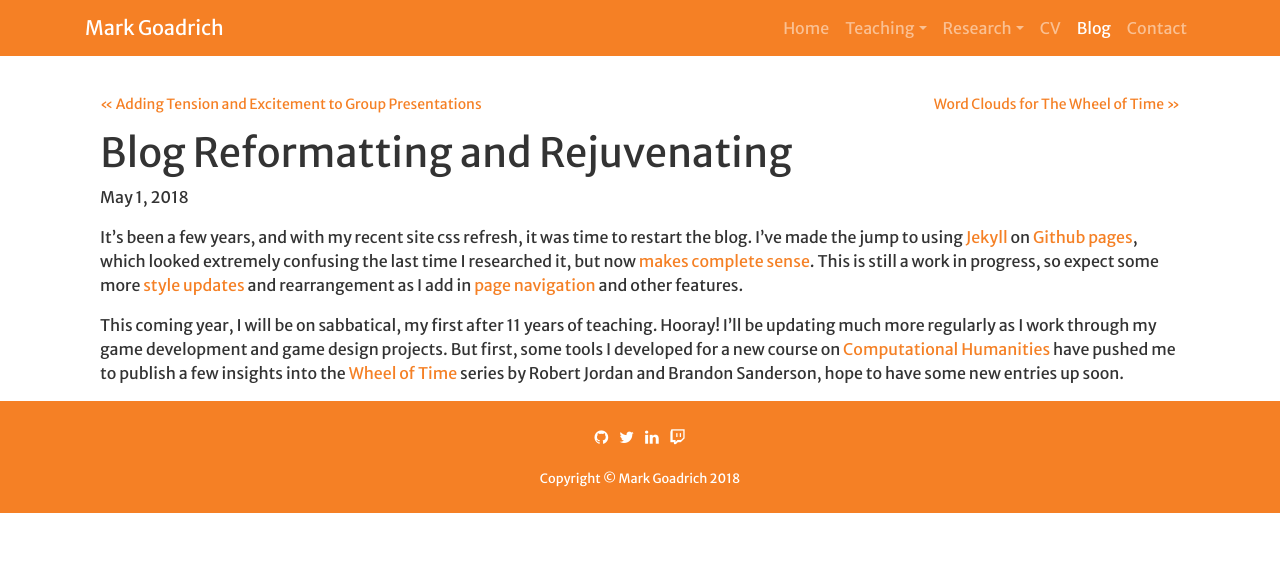
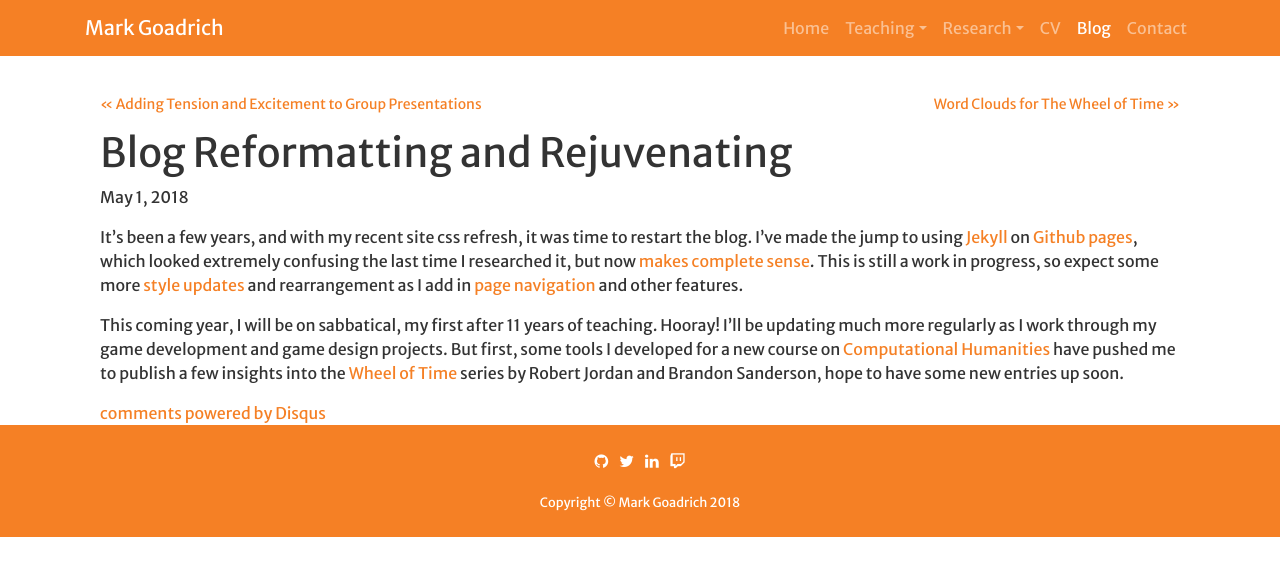
Before and after one commit to mgoadric/mgoadric.github.io, a Jekyll site: the page built from _posts/2018-05-01-reformatting.md, in a window 1280 px wide. Shown: the top 576 px of the page. Built offline with Jekyll 4.4.1, drawn with Linux system fonts in a browser that asks for light colours; comment, search, counter and statistics services are not loaded.

Commit message:
Adding Disqus comments

```diff
--- a/_layouts/post.html
+++ b/_layouts/post.html
@@ -30,9 +30,26 @@ layout: default
     {{ content }}
   </div>
 
-  {%- if site.disqus.shortname -%}
-    {%- include disqus_comments.html -%}
-  {%- endif -%}
+
+{% if page.comments %}
+<div id="disqus_thread"></div>
+    <script type="text/javascript">
+        /* * * CONFIGURATION VARIABLES: EDIT BEFORE PASTING INTO YOUR WEBPAGE * * */
+        var disqus_shortname = 'mgoadric-github-io'; // required: replace example with your forum shortname
+        //var disqus_developer = 1; // Comment out when the site is live
+        var disqus_identifier = "{{ page.url }}";
+
+        /* * * DON'T EDIT BELOW THIS LINE * * */
+        (function() {
+            var dsq = document.createElement('script'); dsq.type = 'text/javascript'; dsq.async = true;
+            dsq.src = '//' + disqus_shortname + '.disqus.com/embed.js';
+            (document.getElementsByTagName('head')[0] || document.getElementsByTagName('body')[0]).appendChild(dsq);
+        })();
+    </script>
+    <noscript>Please enable JavaScript to view the <a href="http://disqus.com/?ref_noscript">comments powered by Disqus.</a></noscript>
+    <a href="http://disqus.com" class="dsq-brlink">comments powered by <span class="logo-disqus">Disqus</span></a>
+{% endif %}
+
 
   <a class="u-url" href="{{ page.url | relative_url }}" hidden></a>
 </article>
```
Also changed, not shown: _posts/2015-10-09-tuesday-talk.md (+1 -0 lines), _posts/2015-11-27-theory-present.md (+1 -0 lines), _posts/2018-05-01-reformatting.md (+1 -0 lines), _posts/2018-05-02-wot-word-clouds.md (+1 -0 lines).
